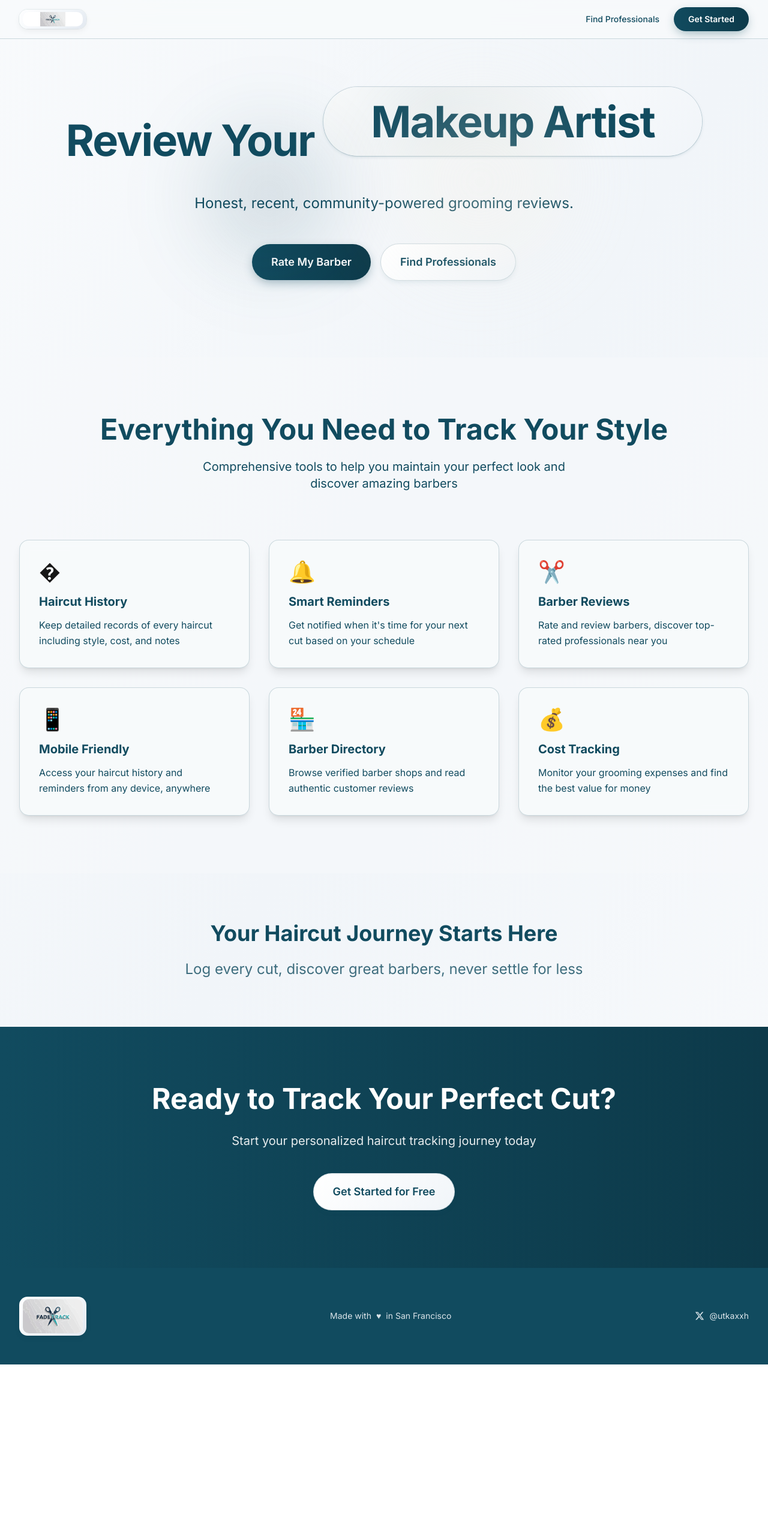
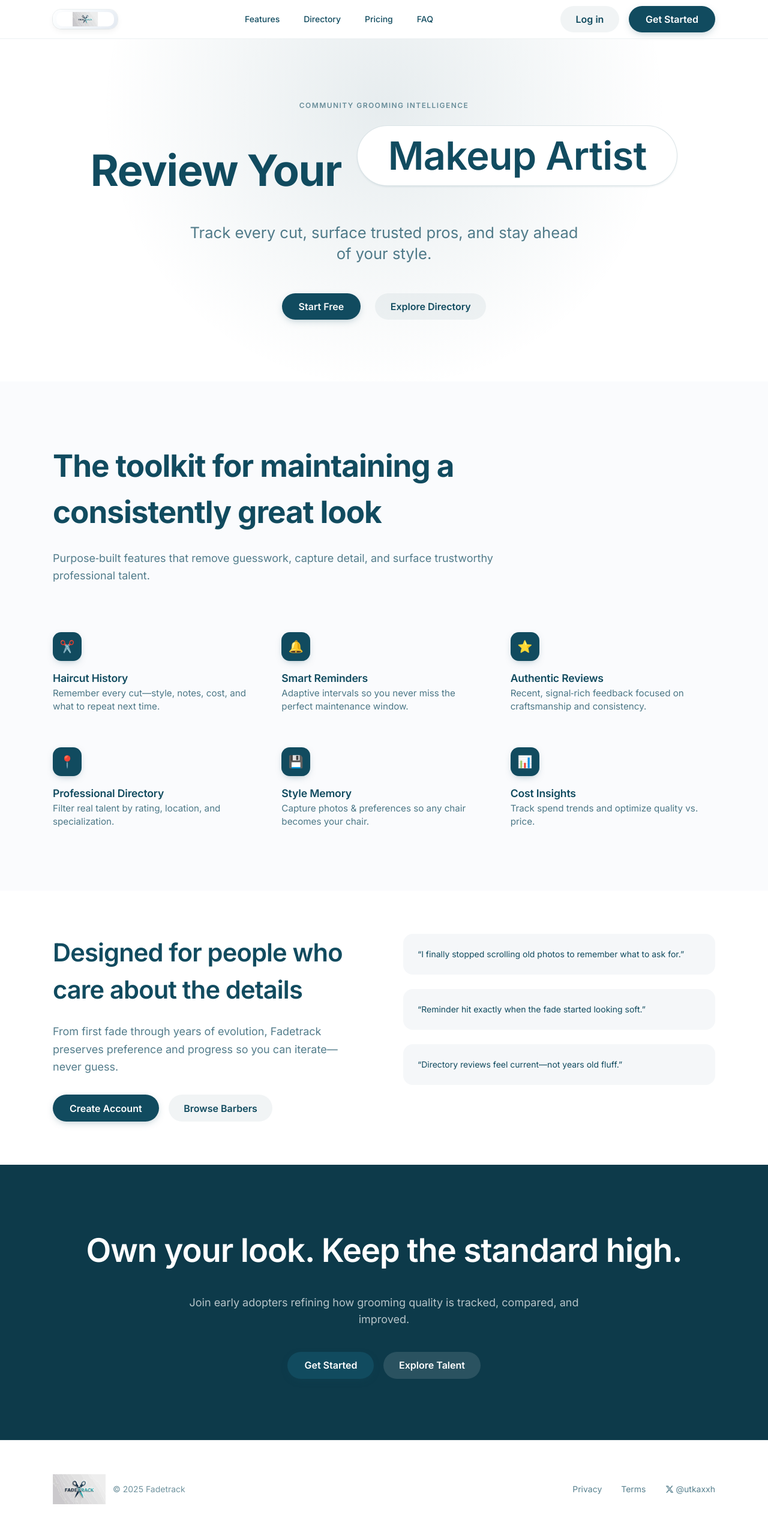
Before and after one commit to utkaxxh/fadetrack, a Next.js app: page / in a window 1280 px wide. Shown: the top 2546 px of the page at 60% size. Before the commit the page ends 2275 px from the top, so only its background shows below. Built offline with nearby package versions, Linux system fonts and the light colour scheme; no server answers; the database is empty.

Commit message:
feat: apple-inspired minimal landing page redesign

```diff
--- a/src/app/globals.css
+++ b/src/app/globals.css
@@ -157,6 +157,37 @@ body {
 /* Inter font utility (loaded via next/font in layout) */
 .font-inter { font-family: var(--font-inter), Arial, Helvetica, sans-serif; }
 
+/* --- Apple-inspired minimal additions --- */
+.heading-display-tight { letter-spacing:-.02em; }
+.subtle-text { color: #114B5F; opacity:.72; }
+.eyebrow { text-transform:uppercase; letter-spacing:.12em; font-size:.75rem; font-weight:600; opacity:.6; }
+
+/* Refined button styles */
+.btn-primary-minimal { background:#114B5F; color:#fff; border-radius:32px; padding:.9rem 1.75rem; font-weight:600; font-size:1rem; line-height:1; display:inline-flex; align-items:center; gap:.5rem; transition:background .25s ease, transform .25s ease, box-shadow .25s ease; box-shadow:0 4px 14px -4px rgba(17,75,95,.35); }
+.btn-primary-minimal:hover { background:#0d3a4a; transform:translateY(-2px); box-shadow:0 10px 24px -6px rgba(17,75,95,.45); }
+.btn-secondary-ghost { background:rgba(17,75,95,0.06); color:#114B5F; border-radius:32px; padding:.9rem 1.6rem; font-weight:600; font-size:1rem; line-height:1; display:inline-flex; align-items:center; gap:.5rem; transition:background .25s ease, color .25s ease; }
+.btn-secondary-ghost:hover { background:rgba(17,75,95,0.12); }
+
+.feature-grid { display:grid; gap:3.5rem 2.5rem; }
+@media (min-width:768px){ .feature-grid { grid-template-columns:repeat(3,1fr); } }
+.feature-card { display:flex; flex-direction:column; gap:1rem; }
+.feature-icon { width:48px; height:48px; border-radius:14px; background:#114B5F; display:flex; align-items:center; justify-content:center; color:#fff; font-size:1.25rem; font-weight:600; box-shadow:0 4px 14px -6px rgba(17,75,95,.5); }
+.feature-title { font-size:1.1rem; font-weight:600; letter-spacing:-.01em; }
+.feature-desc { font-size:.95rem; line-height:1.5; opacity:.75; }
+
+/* Section spacing */
+.section { padding: clamp(3.5rem, 8vw, 6.5rem) 0; }
+.section-tight { padding: clamp(2.5rem, 6vw, 4.5rem) 0; }
+
+/* Hero backdrop */
+.hero-gradient { position:absolute; inset:0; background:radial-gradient(circle at 50% 20%, rgba(17,75,95,0.10), transparent 60%); pointer-events:none; }
+
+/* Smooth fade / slide reveal utility */
+.reveal { opacity:0; transform:translateY(24px); transition:opacity .9s cubic-bezier(.19,1,.22,1), transform .9s cubic-bezier(.19,1,.22,1); }
+.reveal.visible { opacity:1; transform:none; }
+
+@media (prefers-reduced-motion: reduce) { .reveal { opacity:1 !important; transform:none !important; transition:none !important; } }
+
 /* Logo smoothing wrapper */
 .logo-wrapper {
   display: inline-flex;
--- a/src/app/page.tsx
+++ b/src/app/page.tsx
@@ -260,211 +260,134 @@ export default function HomePage() {
   if (!user) {
     // Landing page for non-authenticated users
     return (
-      <div className="min-h-screen font-inter" style={{background: 'linear-gradient(to bottom right, #f8fafc, #f1f5f9, #f8fafc)'}}>
+      <div className="min-h-screen font-inter" style={{background:'#fff'}}>
         {/* Header */}
-        <header className="sticky top-0 z-50 backdrop-blur-md" style={{backgroundColor: 'rgba(248, 250, 252, 0.8)', borderBottom: '1px solid rgba(17, 75, 95, 0.2)'}}>
-          <div className="max-w-7xl mx-auto px-4 sm:px-6 lg:px-8">
+        <header className="sticky top-0 z-40 backdrop-blur supports-backdrop-blur:bg-white/70" style={{borderBottom:'1px solid rgba(17,75,95,0.08)'}}>
+          <div className="max-w-6xl mx-auto px-6">
             <div className="flex justify-between items-center h-16">
-              <div className="flex items-center gap-3">
+              <Link href="/" className="flex items-center gap-3" aria-label="Fadetrack Home">
                 <span className="logo-wrapper">
-                  <Image
-                    src="/fadetrack-logo-new.svg"
-                    alt="Fadetrack Logo"
-                    width={100}
-                    height={24}
-                    priority
-                    className="logo-img max-h-6"
-                  />
+                  <Image src="/fadetrack-logo-new.svg" alt="Fadetrack Logo" width={96} height={24} priority className="logo-img max-h-6" />
                 </span>
-              </div>
-              <div className="flex items-center gap-6">
-                <Link
-                  href="/directory"
-                  className="text-sm font-medium transition-colors duration-200 hover:opacity-80"
-                  style={{color: '#114B5F'}}
-                >
-                  Find Professionals
-                </Link>
-                <Link
-                  href="/login"
-                  className="btn-primary-teal px-6 py-2.5 text-sm font-semibold rounded-full focus:outline-none focus:ring-2 focus:ring-teal-500/40"
-                >
-                  Get Started
-                </Link>
+              </Link>
+              <nav className="hidden md:flex items-center gap-10 text-sm font-medium" style={{color:'#114B5F'}}>
+                <Link href="#features" className="hover:opacity-70 transition-opacity">Features</Link>
+                <Link href="/directory" className="hover:opacity-70 transition-opacity">Directory</Link>
+                <Link href="#pricing" className="hover:opacity-70 transition-opacity">Pricing</Link>
+                <Link href="#faq" className="hover:opacity-70 transition-opacity">FAQ</Link>
+              </nav>
+              <div className="flex items-center gap-4">
+                <Link href="/login" className="btn-secondary-ghost">Log in</Link>
+                <Link href="/login" className="btn-primary-minimal">Get Started</Link>
               </div>
             </div>
           </div>
         </header>
 
         {/* Hero Section */}
-        <section className="relative pt-20 pb-32 px-4 sm:px-6 lg:px-8">
-          <div className="max-w-7xl mx-auto text-center">
-            <div className="animate-fade-in">
-              <h1
-                aria-label="Review Your Barber, Beautician, or Stylist"
-                className="text-5xl md:text-7xl font-bold mb-10 leading-tight tracking-tight"
-                style={{color: '#114B5F'}}
-              >
-                Review Your{' '}
-                <PillCarousel words={flipWords} index={wordIndex} />
+        <section className="relative section pt-32 pb-28 overflow-hidden">
+          <div className="hero-gradient" />
+          <div className="max-w-6xl mx-auto px-6">
+            <div className="text-center flex flex-col items-center">
+              <div className="eyebrow mb-6" style={{color:'#114B5F'}}>Community Grooming Intelligence</div>
+              <h1 className="heading-display-tight font-bold tracking-tight mb-8 text-[clamp(2.8rem,6vw,4.5rem)]" style={{color:'#114B5F'}}>
+                Review Your <PillCarousel words={flipWords} index={wordIndex} />
               </h1>
-              <p className="text-xl md:text-2xl mb-12 max-w-3xl mx-auto leading-relaxed" style={{color: '#114B5F'}}>
-                Honest, recent, community-powered grooming reviews.
+              <p className="subtle-text text-[clamp(1.1rem,2.1vw,1.6rem)] leading-snug max-w-2xl mb-12">
+                Track every cut, surface trusted pros, and stay ahead of your style.
               </p>
-              <div className="flex flex-col sm:flex-row gap-4 justify-center items-center">
-                <Link
-                  href="/login"
-                  className="btn-primary-teal px-8 py-4 text-lg font-semibold rounded-full focus:outline-none focus:ring-2 focus:ring-teal-500/40"
-                >
-                  Rate My Barber
-                </Link>
-                <Link
-                  href="/directory"
-                  className="btn-secondary-light px-8 py-4 text-lg font-semibold rounded-full focus:outline-none focus:ring-2 focus:ring-teal-500/30"
-                >
-                  Find Professionals
-                </Link>
+              <div className="flex flex-col sm:flex-row gap-4 sm:gap-6 justify-center">
+                <Link href="/login" className="btn-primary-minimal text-base sm:text-lg">Start Free</Link>
+                <Link href="/directory" className="btn-secondary-ghost text-base sm:text-lg">Explore Directory</Link>
               </div>
             </div>
           </div>
-          {/* Animation styles */}
           <style jsx>{`
-            .pill-carousel { position:relative; display:inline-flex; align-items:center; justify-content:center; min-width:13ch; height:1.6em; padding:0 .9ch; vertical-align:baseline; border-radius:999px; background:linear-gradient(135deg,#ffffff,#f1f5f9); box-shadow:0 2px 6px -2px rgba(17,75,95,0.25),0 0 0 1px rgba(17,75,95,0.18); overflow:hidden; }
-            .pill-carousel::before { content:""; position:absolute; inset:0; background:radial-gradient(circle at 30% 25%,rgba(17,75,95,.08),transparent 65%); pointer-events:none; }
-            .pill-word { position:absolute; top:50%; left:50%; transform:translate(-50%,-50%); font-weight:700; line-height:1; white-space:nowrap; opacity:0; }
-            @keyframes pillIn { 0% { transform:translate(-50%,-50%) translateX(40%); opacity:0;} 100% { transform:translate(-50%,-50%) translateX(0); opacity:1;} }
-            @keyframes pillOut { 0% { transform:translate(-50%,-50%) translateX(0); opacity:1;} 100% { transform:translate(-50%,-50%) translateX(-40%); opacity:0;} }
-            .pill-word.incoming { animation: pillIn .7s cubic-bezier(.77,.03,.22,1) forwards; }
-            .pill-word.outgoing { animation: pillOut .7s cubic-bezier(.77,.03,.22,1) forwards; }
-            .pill-word.static { opacity:1; position:relative; left:auto; top:auto; transform:none; animation:none; }
-            @media (prefers-reduced-motion: reduce) { .pill-carousel { background:none; box-shadow:none; min-width:auto; height:auto; padding:0; } .pill-word { animation:none !important; opacity:1 !important; position:relative; left:auto; top:auto; transform:none; } }
+            .pill-carousel { position:relative; display:inline-flex; align-items:center; justify-content:center; min-width:11ch; height:1.4em; padding:0 .75ch; vertical-align:baseline; border-radius:999px; background:#ffffff; border:1px solid rgba(17,75,95,0.15); box-shadow:0 2px 4px -2px rgba(17,75,95,0.20); overflow:hidden; margin-left:.15em; }
+            .pill-word { position:absolute; top:50%; left:50%; transform:translate(-50%,-50%) translateY(12px); font-weight:600; line-height:1; white-space:nowrap; opacity:0; font-size:.9em; letter-spacing:-.01em; }
+            @keyframes pillIn { 0% { transform:translate(-50%,-50%) translateY(16px); opacity:0;} 100% { transform:translate(-50%,-50%) translateY(0); opacity:1;} }
+            @keyframes pillOut { 0% { transform:translate(-50%,-50%) translateY(0); opacity:1;} 100% { transform:translate(-50%,-50%) translateY(-12px); opacity:0;} }
+            .pill-word.incoming { animation: pillIn .7s cubic-bezier(.4,.0,.2,1) forwards; }
+            .pill-word.outgoing { animation: pillOut .6s cubic-bezier(.4,.0,.2,1) forwards; }
+            @media (prefers-reduced-motion: reduce) { .pill-carousel { min-width:auto; height:auto; padding:0; border:none; box-shadow:none; } .pill-word { animation:none !important; opacity:1 !important; position:relative; top:auto; left:auto; transform:none; } }
           `}</style>
-          {/* Floating elements */}
-          <div className="absolute inset-0 overflow-hidden pointer-events-none">
-            <div className="absolute top-1/4 left-1/4 w-64 h-64 rounded-full blur-3xl" style={{background: 'radial-gradient(circle, rgba(17, 75, 95, 0.2), transparent)'}}></div>
-            <div className="absolute bottom-1/4 right-1/4 w-80 h-80 rounded-full blur-3xl" style={{background: 'radial-gradient(circle, rgba(247, 240, 222, 0.3), transparent)'}}></div>
-          </div>
         </section>
 
         {/* Features Section */}
-        <section id="features" className="py-24 px-4 sm:px-6 lg:px-8" style={{backgroundColor: 'rgba(248, 250, 252, 0.5)'}}>
-          <div className="max-w-7xl mx-auto">
-            <div className="text-center mb-20">
-              <h2 className="text-4xl md:text-5xl font-bold mb-6" style={{color: '#114B5F'}}>
-                Everything You Need to Track Your Style
-              </h2>
-              <p className="text-xl max-w-2xl mx-auto" style={{color: '#114B5F'}}>
-                Comprehensive tools to help you maintain your perfect look and discover amazing barbers
-              </p>
+        <section id="features" className="section" style={{background:'#fafbfd'}}>
+          <div className="max-w-6xl mx-auto px-6">
+            <div className="mb-20 max-w-3xl">
+              <h2 className="font-bold heading-display-tight text-[clamp(2rem,4.4vw,3.2rem)] mb-6" style={{color:'#114B5F'}}>The toolkit for maintaining a consistently great look</h2>
+              <p className="subtle-text text-lg leading-relaxed">Purpose‑built features that remove guesswork, capture detail, and surface trustworthy professional talent.</p>
             </div>
-
-            <div className="grid md:grid-cols-2 lg:grid-cols-3 gap-8">
+            <div className="feature-grid">
               {[
-                {
-                  icon: "�",
-                  title: "Haircut History",
-                  description: "Keep detailed records of every haircut including style, cost, and notes"
-                },
-                {
-                  icon: "🔔",
-                  title: "Smart Reminders",
-                  description: "Get notified when it's time for your next cut based on your schedule"
-                },
-                {
-                  icon: "✂️",
-                  title: "Barber Reviews",
-                  description: "Rate and review barbers, discover top-rated professionals near you"
-                },
-                {
-                  icon: "📱",
-                  title: "Mobile Friendly",
-                  description: "Access your haircut history and reminders from any device, anywhere"
-                },
-                {
-                  icon: "🏪",
-                  title: "Barber Directory",
-                  description: "Browse verified barber shops and read authentic customer reviews"
-                },
-                {
-                  icon: "💰",
-                  title: "Cost Tracking",
-                  description: "Monitor your grooming expenses and find the best value for money"
-                }
-              ].map((feature, index) => (
-                <div
-                  key={index}
-                  className="backdrop-blur-sm p-8 rounded-2xl shadow-lg hover:shadow-2xl transition-all duration-300 transform hover:scale-105"
-                  style={{backgroundColor: 'rgba(248, 250, 252, 0.8)', border: '1px solid rgba(17, 75, 95, 0.2)'}}
-                >
-                  <div className="text-4xl mb-4">{feature.icon}</div>
-                  <h3 className="text-xl font-bold mb-3" style={{color: '#114B5F'}}>{feature.title}</h3>
-                  <p className="leading-relaxed" style={{color: '#114B5F'}}>{feature.description}</p>
+                { icon:'✂️', title:'Haircut History', description:'Remember every cut—style, notes, cost, and what to repeat next time.'},
+                { icon:'🔔', title:'Smart Reminders', description:'Adaptive intervals so you never miss the perfect maintenance window.'},
+                { icon:'⭐', title:'Authentic Reviews', description:'Recent, signal‑rich feedback focused on craftsmanship and consistency.'},
+                { icon:'📍', title:'Professional Directory', description:'Filter real talent by rating, location, and specialization.'},
+                { icon:'💾', title:'Style Memory', description:'Capture photos & preferences so any chair becomes your chair.'},
+                { icon:'📊', title:'Cost Insights', description:'Track spend trends and optimize quality vs. price.'}
+              ].map(item => (
+                <div key={item.title} className="feature-card">
+                  <div className="feature-icon" aria-hidden="true">{item.icon}</div>
+                  <div>
+                    <h3 className="feature-title" style={{color:'#114B5F'}}>{item.title}</h3>
+                    <p className="feature-desc" style={{color:'#114B5F'}}>{item.description}</p>
+                  </div>
                 </div>
               ))}
             </div>
           </div>
         </section>
 
-        {/* Journey Section */}
-        <section className="py-20 px-4 sm:px-6 lg:px-8">
-          <div className="max-w-4xl mx-auto text-center">
-            <h2 className="text-3xl md:text-4xl font-bold mb-6" style={{color: '#114B5F'}}>
-              Your Haircut Journey Starts Here
-            </h2>
-            <p className="text-xl md:text-2xl max-w-2xl mx-auto" style={{color: '#114B5F', opacity: 0.8}}>
-              Log every cut, discover great barbers, never settle for less
-            </p>
+        {/* Social Proof / Journey Section */}
+        <section className="section-tight" style={{background:'#fff'}}>
+          <div className="max-w-6xl mx-auto px-6 grid gap-16 md:grid-cols-2 items-start">
+            <div>
+              <h2 className="heading-display-tight font-semibold tracking-tight text-[clamp(1.9rem,3.4vw,2.6rem)] mb-6" style={{color:'#114B5F'}}>Designed for people who care about the details</h2>
+              <p className="subtle-text text-lg leading-relaxed mb-8">From first fade through years of evolution, Fadetrack preserves preference and progress so you can iterate—never guess.</p>
+              <div className="flex gap-4">
+                <Link href="/login" className="btn-primary-minimal">Create Account</Link>
+                <Link href="/directory" className="btn-secondary-ghost">Browse Barbers</Link>
+              </div>
+            </div>
+            <div className="grid gap-6 text-sm" style={{color:'#114B5F'}}>
+              {[
+                '“I finally stopped scrolling old photos to remember what to ask for.”',
+                '“Reminder hit exactly when the fade started looking soft.”',
+                '“Directory reviews feel current—not years old fluff.”'
+              ].map(q => (
+                <div key={q} className="p-6 rounded-2xl" style={{background:'#f5f7f9'}}>{q}</div>
+              ))}
+            </div>
           </div>
         </section>
 
         {/* CTA Section */}
-        <section className="py-24 px-4 sm:px-6 lg:px-8" style={{background: 'linear-gradient(to right, #114B5F, #0d3a4a)'}}>
-          <div className="max-w-4xl mx-auto text-center">
-            <h2 className="text-4xl md:text-5xl font-bold text-white mb-8">
-              Ready to Track Your Perfect Cut?
-            </h2>
-            <p className="text-xl mb-10 max-w-2xl mx-auto" style={{color: '#ffffff', opacity: 0.9}}>
-              Start your personalized haircut tracking journey today
-            </p>
-            <Link
-              href="/login"
-              className="inline-block px-8 py-4 text-lg font-semibold rounded-full transition-all duration-200 shadow-2xl transform hover:scale-105 btn-secondary-light focus:outline-none focus:ring-2 focus:ring-teal-500/40"
-            >
-              Get Started for Free
-            </Link>
+        <section className="section" style={{background:'#0d3a4a'}}>
+          <div className="max-w-6xl mx-auto px-6 text-center">
+            <h2 className="font-semibold heading-display-tight tracking-tight text-[clamp(2.2rem,4.6vw,3.4rem)] text-white mb-8">Own your look. Keep the standard high.</h2>
+            <p className="text-white/70 text-lg max-w-2xl mx-auto mb-10">Join early adopters refining how grooming quality is tracked, compared, and improved.</p>
+            <div className="flex flex-col sm:flex-row gap-4 justify-center">
+              <Link href="/login" className="btn-primary-minimal" style={{background:'#114B5F'}}>Get Started</Link>
+              <Link href="/directory" className="btn-secondary-ghost" style={{background:'rgba(255,255,255,0.12)', color:'#fff'}}>Explore Talent</Link>
+            </div>
           </div>
         </section>
 
         {/* Footer */}
-        <footer className="py-12" style={{backgroundColor: '#114B5F', color: '#f1f5f9'}}>
-          <div className="max-w-7xl mx-auto px-4 sm:px-6 lg:px-8">
-            <div className="flex flex-col sm:flex-row justify-between items-center gap-4">
-              <div className="flex items-center gap-3">
-                <span className="logo-wrapper">
-                  <Image
-                    src="/fadetrack-logo-new.svg"
-                    alt="Fadetrack Logo"
-                    width={100}
-                    height={26}
-                    className="logo-img"
-                  />
-                </span>
-              </div>
-              <p className="text-sm flex items-center gap-1" style={{color: '#f1f5f9', opacity: 0.9}}>
-                Made with
-                <span className="mx-1" style={{color: '#f1f5f9'}}>♥</span>
-                in San Francisco
-              </p>
-              <a
-                href="https://www.x.com/utkaxxh"
-                target="_blank"
-                rel="noopener noreferrer"
-                className="flex items-center gap-2 text-sm transition-colors duration-200"
-                style={{color: '#f1f5f9', opacity: 0.9}}
-              >
-                <svg width="16" height="16" viewBox="0 0 24 24" fill="currentColor">
-                  <path d="M18.244 2.25h3.308l-7.227 8.26 8.502 11.24H16.17l-5.214-6.817L4.99 21.75H1.68l7.73-8.835L1.254 2.25H8.08l4.713 6.231zm-1.161 17.52h1.833L7.084 4.126H5.117z"/>
-                </svg>
+        <footer className="py-14" style={{background:'#fff', borderTop:'1px solid rgba(17,75,95,0.08)'}}>
+          <div className="max-w-6xl mx-auto px-6 flex flex-col md:flex-row items-center justify-between gap-6 text-sm" style={{color:'#114B5F'}}>
+            <div className="flex items-center gap-3">
+              <Image src="/fadetrack-logo-new.svg" alt="Fadetrack Logo" width={88} height={22} />
+              <span className="opacity-60">© {new Date().getFullYear()} Fadetrack</span>
+            </div>
+            <div className="flex gap-8 opacity-70">
+              <a href="#privacy" className="hover:opacity-100 transition-opacity">Privacy</a>
+              <a href="#terms" className="hover:opacity-100 transition-opacity">Terms</a>
+              <a href="https://www.x.com/utkaxxh" target="_blank" rel="noopener noreferrer" className="hover:opacity-100 transition-opacity flex items-center gap-1">
+                <svg width="14" height="14" viewBox="0 0 24 24" fill="currentColor"><path d="M18.244 2.25h3.308l-7.227 8.26 8.502 11.24H16.17l-5.214-6.817L4.99 21.75H1.68l7.73-8.835L1.254 2.25H8.08l4.713 6.231zm-1.161 17.52h1.833L7.084 4.126H5.117z"/></svg>
                 @utkaxxh
               </a>
             </div>
```
